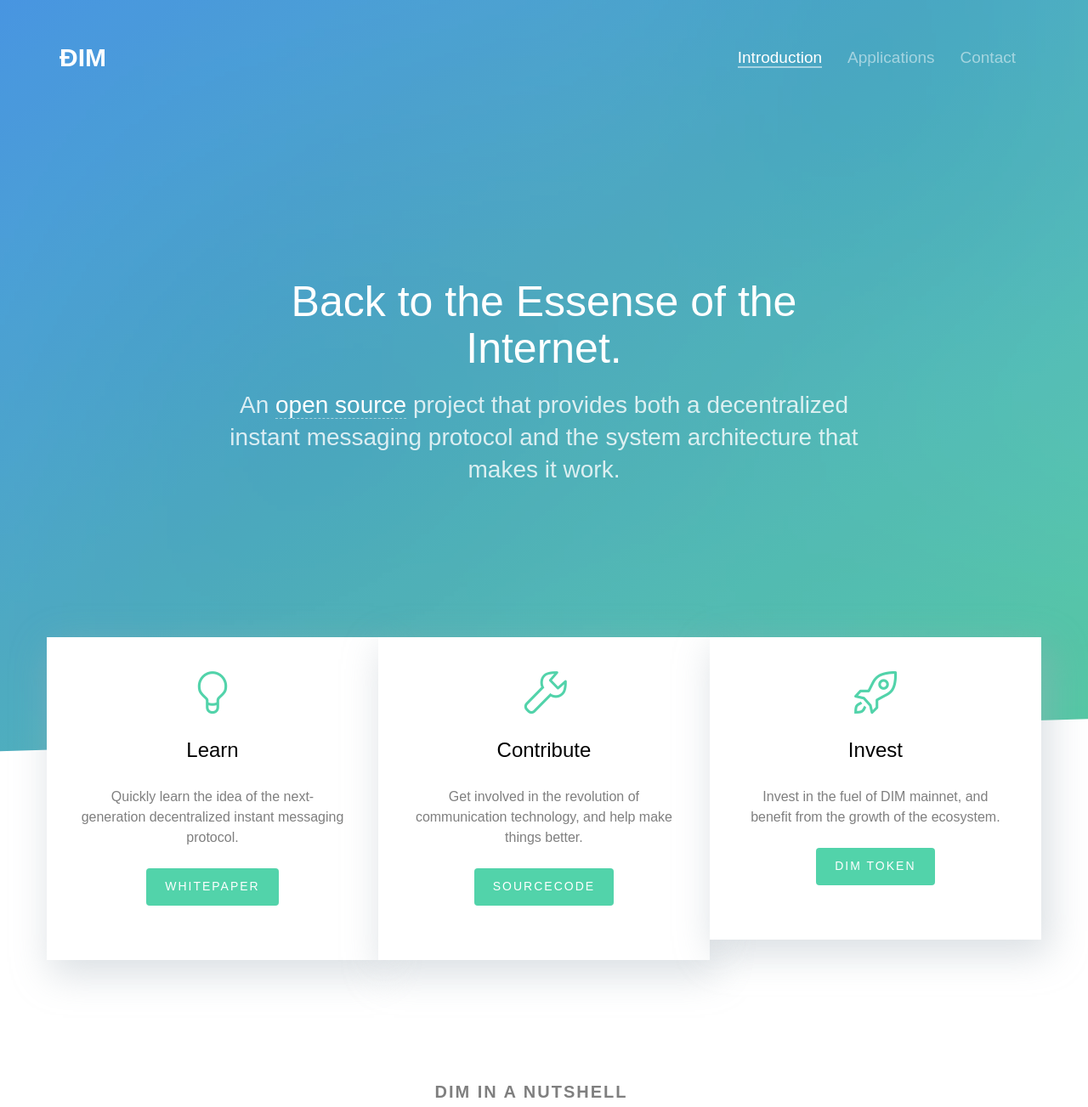
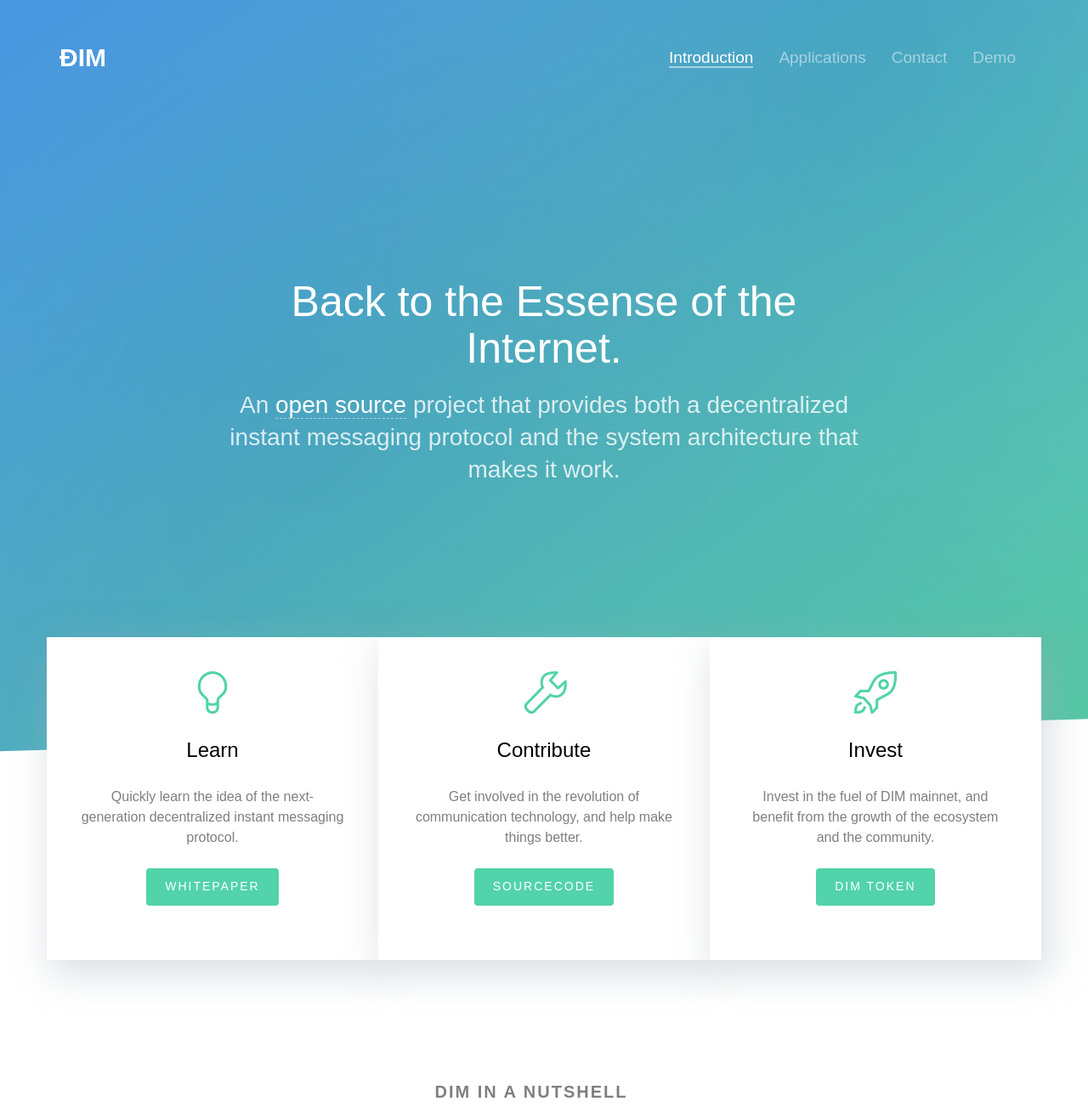
Before and after one commit to dimchat/dimchat-web, a plain HTML site: page index.html in a window 1280 px wide. Shown: the top 1303 px of the page at 85% size. Drawn offline with Linux system fonts and the light colour scheme; files whose address does not match are found by name.

Commit message:
update the link to the demo

```diff
--- a/index.html
+++ b/index.html
@@ -74,7 +74,8 @@
 		            <li><a href="#" data-nav-section="work"><span>Applications</span></a></li>
 		            <!-- <li><a href="#" data-nav-section="testimonials"><span>Contributors</span></a></li>
 		            <li><a href="#" data-nav-section="services"><span>Features</span></a></li> -->
-		            <li><a href="#" data-nav-section="contact"><span>Contact</span></a></li>
+					<li><a href="#" data-nav-section="contact"><span>Contact</span></a></li>
+					<li><a href="http://terminal.dim.chat"><span>Demo</span></a></li>
 		          </ul>
 		        </div>
 			    </nav>
@@ -128,7 +129,7 @@
 					<div class="fh5co-text">
 						<i class="fh5co-intro-icon icon-rocket"></i>
 						<h2>Invest</h2>
-						<p>Invest in the fuel of DIM mainnet, and benefit from the growth of the ecosystem.</p>
+						<p>Invest in the fuel of DIM mainnet, and benefit from the growth of the ecosystem and the community.</p>
 						<p><a href="https://www.longbit.com/market/index/DIMT-USDT" class="btn btn-primary">DIM TOKEN</a></p>
 					</div>
 				</div>
```
